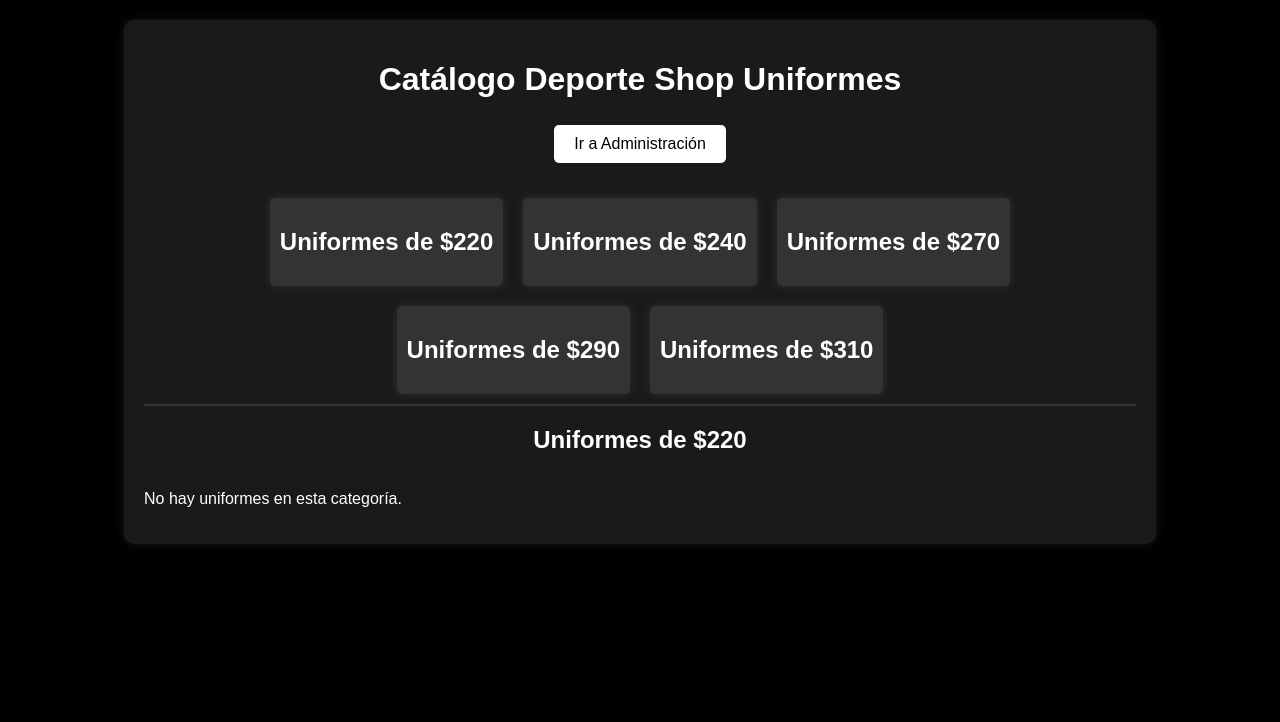
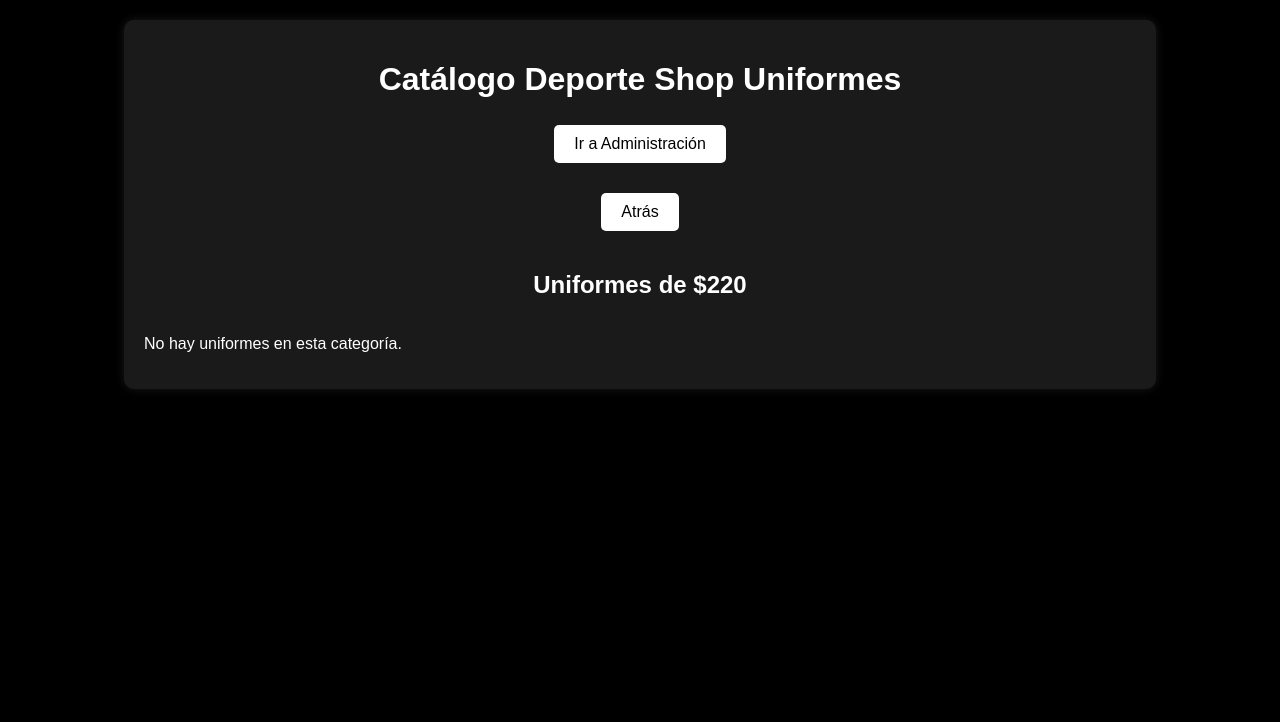
Before and after one commit to EduardoCP07/DeporteShop, a plain HTML site: page index.html in a window 1280 px wide. Both pictures are taken after a click on the element "Uniformes de $220". Shown: the top 722 px of the page. Drawn offline with Linux system fonts and the light colour scheme.

Commit message:
Add files via upload
Resultado Final:
Al seleccionar una categoría de precios, las carpetas se ocultan y los uniformes se muestran en la parte superior.

El botón "Atrás" permite regresar a la vista de las carpetas de precios.

El logo se mantiene fijo en la parte inferior central de la pantalla.

```diff
--- a/index.html
+++ b/index.html
@@ -15,7 +15,7 @@
             <button onclick="window.location.href='admin.html'">Ir a Administración</button>
         </div>
 
-        <!-- Carpeta de precios fija en la parte superior -->
+        <!-- Carpeta de precios (se oculta cuando se selecciona una categoría) -->
         <div class="folder-container" id="folder-container">
             <div class="folder" onclick="mostrarUniformes(220)">
                 <h2>Uniformes de $220</h2>
@@ -40,6 +40,8 @@
 
         <!-- Contenedor para mostrar los uniformes de la carpeta seleccionada -->
         <div class="catalogo" id="catalogo_uniformes" style="display: none;">
+            <!-- Botón "Atrás" para regresar a las carpetas de precios -->
+            <button class="back-button" onclick="regresarACarpetas()">Atrás</button>
             <h2 id="titulo_carpeta"></h2>
             <div id="lista_uniformes" class="catalogo"></div>
         </div>
@@ -47,7 +49,7 @@
 
     <!-- Logo en la parte inferior central -->
     <div class="logo-container">
-        <img src="C:\Users\EDUARDO\Downloads\Logo/DeporteShop.jpg" alt="Logo Deporte Shop">
+        <img src="Logo/DeporteShop.jpg" alt="Logo Deporte Shop">
     </div>
 
     <script src="scripts.js"></script>
--- a/scripts.js
+++ b/scripts.js
@@ -1,8 +1,12 @@
 // Función para mostrar uniformes según el precio seleccionado
 function mostrarUniformes(precio) {
+    const folderContainer = document.getElementById('folder-container');
     const catalogoUniformes = document.getElementById('catalogo_uniformes');
     const listaUniformes = document.getElementById('lista_uniformes');
     const tituloCarpeta = document.getElementById('titulo_carpeta');
+
+    // Ocultar las carpetas de precios
+    folderContainer.style.display = "none";
 
     // Mostrar el contenedor de uniformes
     catalogoUniformes.style.display = "block";
@@ -44,6 +48,18 @@ function mostrarUniformes(precio) {
     } else {
         listaUniformes.innerHTML = "<p>No hay uniformes en esta categoría.</p>";
     }
+}
+
+// Función para regresar a las carpetas de precios
+function regresarACarpetas() {
+    const folderContainer = document.getElementById('folder-container');
+    const catalogoUniformes = document.getElementById('catalogo_uniformes');
+
+    // Ocultar el contenedor de uniformes
+    catalogoUniformes.style.display = "none";
+
+    // Mostrar las carpetas de precios
+    folderContainer.style.display = "flex";
 }
 
 // Función para abrir WhatsApp con tallas y cantidades
--- a/styles.css
+++ b/styles.css
@@ -130,6 +130,23 @@ button:hover {
     background-color: #128C7E; /* Verde más oscuro al pasar el mouse */
 }
 
+/* Estilos para el botón "Atrás" */
+.back-button {
+    padding: 10px 20px;
+    background-color: #ffffff; /* Fondo blanco */
+    color: #000000; /* Texto negro */
+    border: none;
+    cursor: pointer;
+    font-size: 16px;
+    border-radius: 5px;
+    transition: background-color 0.3s ease;
+    margin-bottom: 20px; /* Espacio debajo del botón */
+}
+
+.back-button:hover {
+    background-color: #cccccc; /* Fondo gris claro al pasar el mouse */
+}
+
 /* Estilos para el logo en la parte inferior central */
 .logo-container {
     position: fixed; /* Fija el logo en la pantalla */
```
